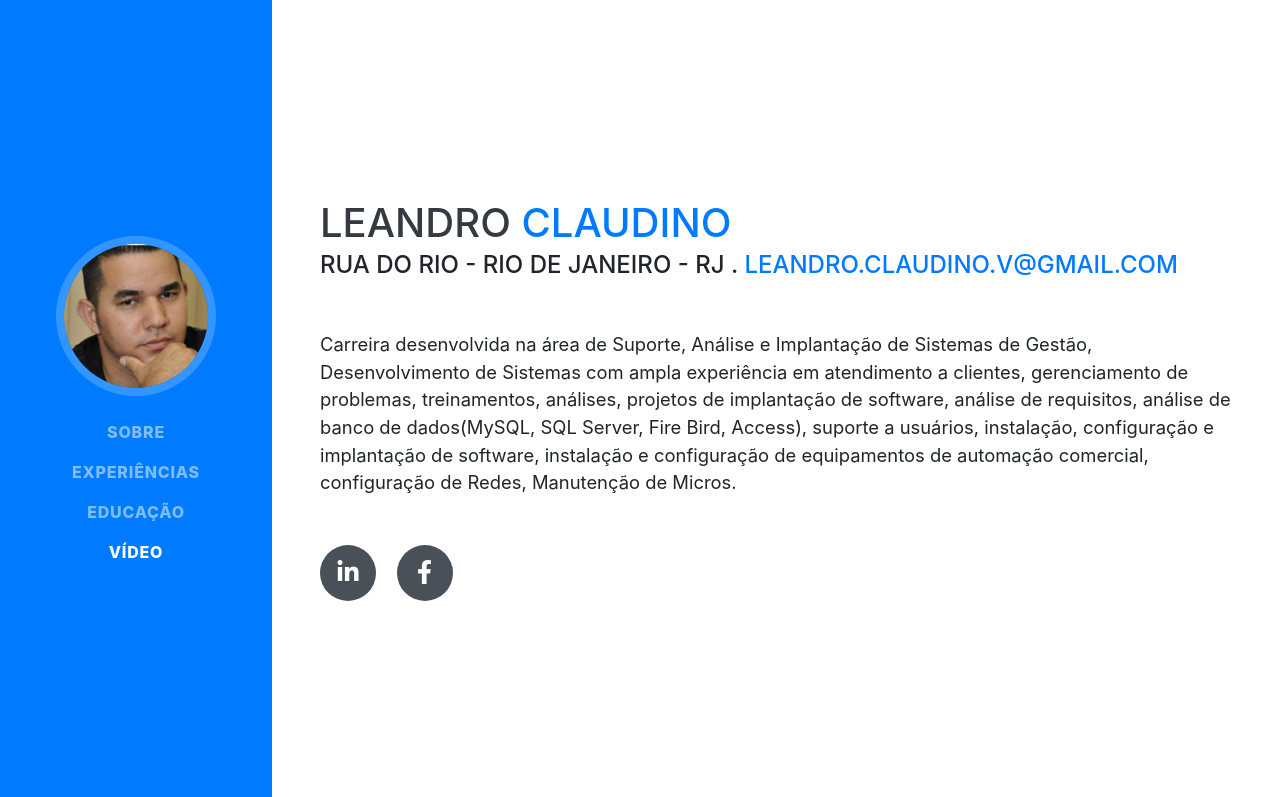
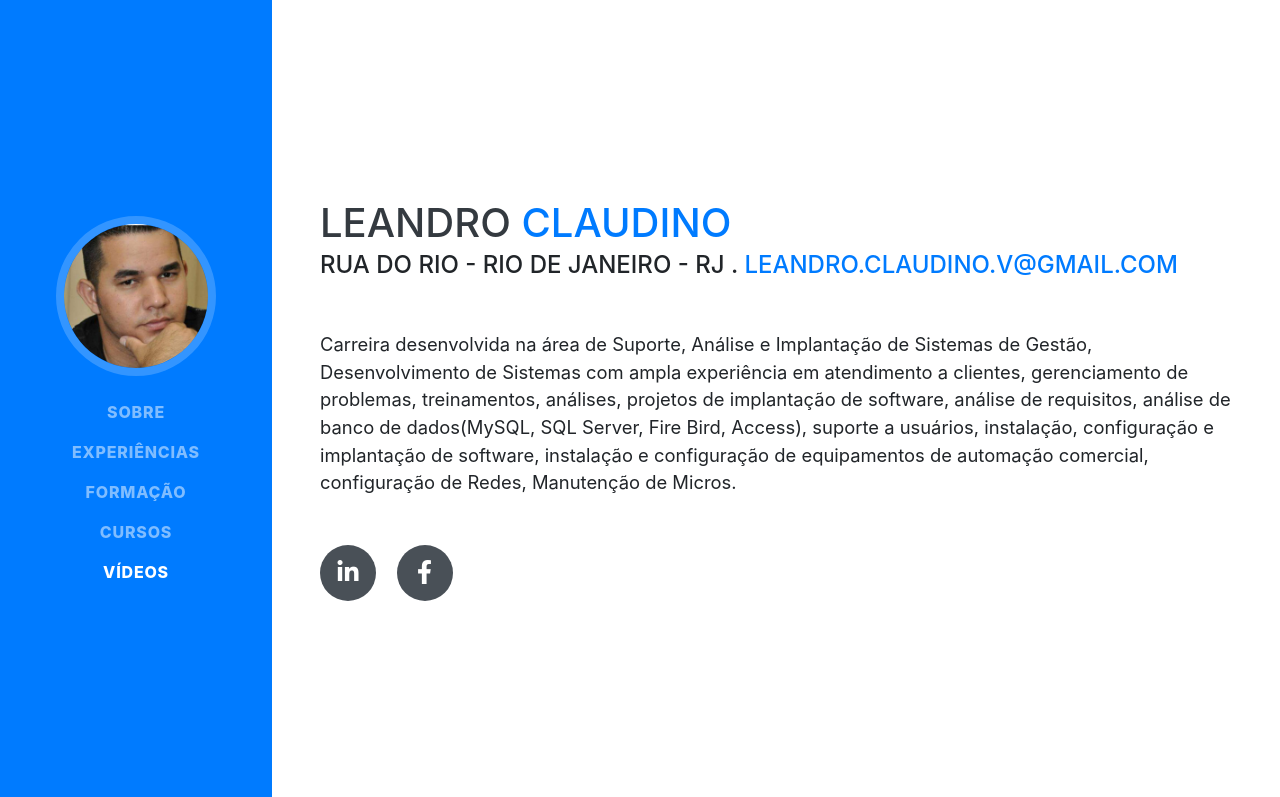
Before and after one commit to Claudino458/Unopar, a website with bundled scripts: page index.html in a window 1280 px wide. Shown: the top 797 px of the page. Built offline with nearby package versions, Linux system fonts and the light colour scheme; a web font is replaced by a local one.

Commit message:
Update index.html

```diff
--- a/index.html
+++ b/index.html
@@ -44,10 +44,14 @@
           <a class="nav-link js-scroll-trigger" href="#experience">Experiências</a>
         </li>
         <li class="nav-item">
-          <a class="nav-link js-scroll-trigger" href="#education">Educação</a>
+          <a class="nav-link js-scroll-trigger" href="#education">Formação</a>
         </li>
 		<li class="nav-item">
-			<a class="nav-link js-scroll-trigger" href="#video">Vídeo</a>
+			<a class="nav-link js-scroll-trigger" href="#cursos">Cursos</a>
+		</li>
+
+		<li class="nav-item">
+			<a class="nav-link js-scroll-trigger" href="#video">Vídeos</a>
 		</li>
 
 
@@ -154,7 +158,7 @@
 
     <hr class="m-0">
 
-    <section class="resume-section p-3 p-lg-5 d-flex align-items-center" id="skills">
+    <section class="resume-section p-3 p-lg-5 d-flex align-items-center" id="cursos">
       <div class="w-100">
         <h2 class="mb-5">Cursos</h2>
 
@@ -194,8 +198,10 @@
             MySQL</li>
 
         </ul>
+      </div>
+    </section>
 
-		<section class="resume-section p-3 p-lg-5 d-flex align-items-center" id="video">
+	<section class="resume-section p-3 p-lg-5 d-flex align-items-center" id="video">
       <div class="w-100">
         <div class="embed-responsive embed-responsive-16by9">
         <iframe class="embed-responsive-item" src="https://www.youtube.com/embed/zpOULjyy-n8?rel=0" allowfullscreen></iframe>
@@ -203,13 +209,6 @@
 
 
       </div>
-    </section>
-
-
-      </div>
-
-
-
     </section>
 
     <hr class="m-0">
```
